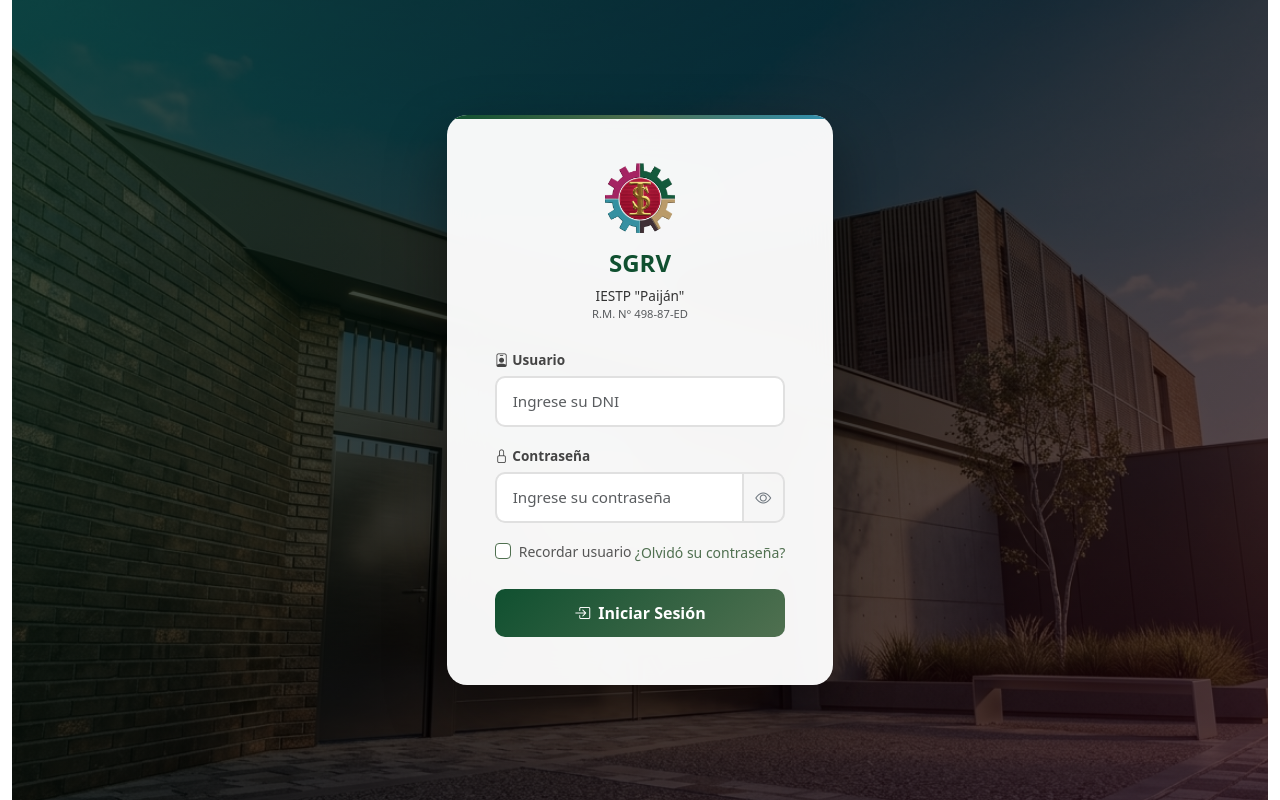
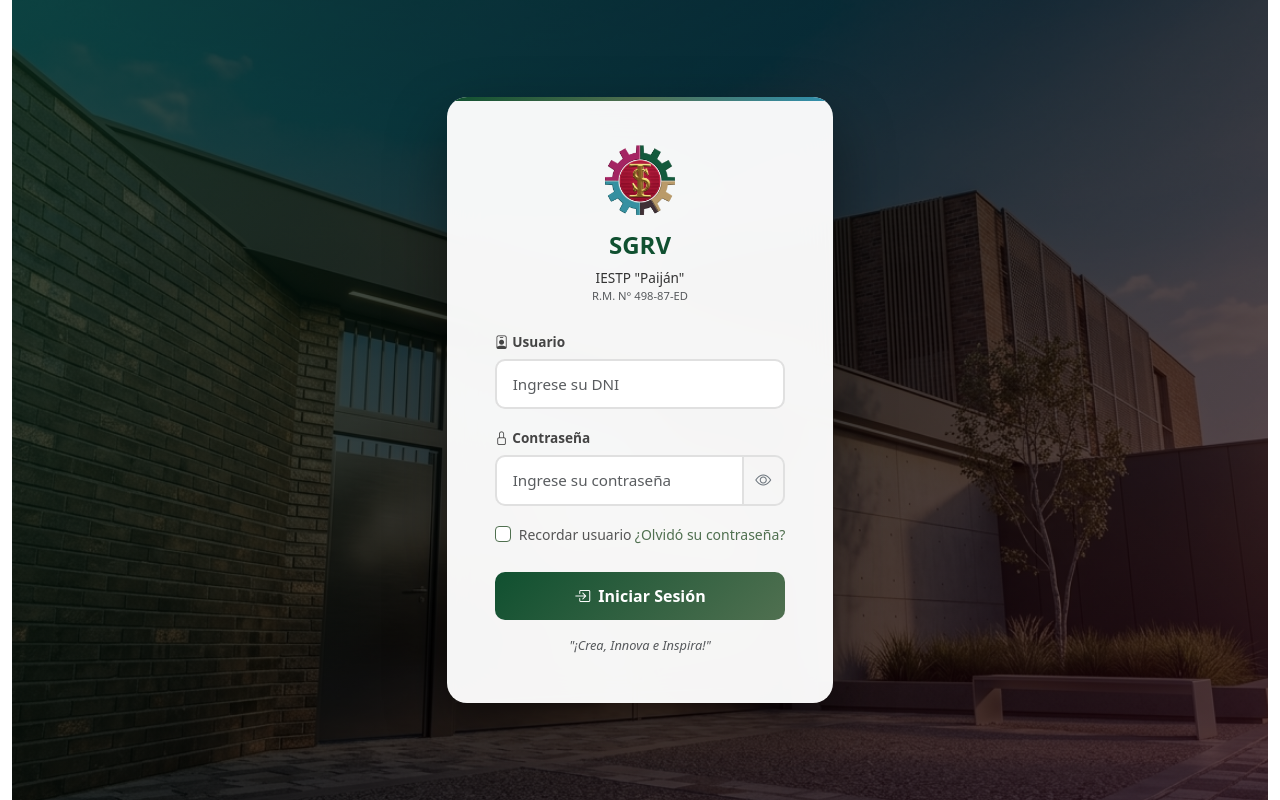
Before and after one commit to azconsultingperu/sgrv, a Flask app: page /auth/login in a window 1280 px wide. Run offline with Flask 3, Linux system fonts and the light colour scheme; some libraries are stand-ins or nearby versions.

Commit message:
Frase debajo del boton Iniciar Sesion en login

```diff
--- a/app/templates/auth/login.html
+++ b/app/templates/auth/login.html
@@ -145,6 +145,7 @@
                     <button type="submit" class="btn btn-primary login-btn w-100">
                         <i class="bi bi-box-arrow-in-right me-2"></i>Iniciar Sesión
                     </button>
+                    <p class="text-muted text-center mt-3 mb-0" style="font-size:0.8rem;font-style:italic;">"¡Crea, Innova e Inspira!"</p>
                 </form>
             </div>
         </div>
```
